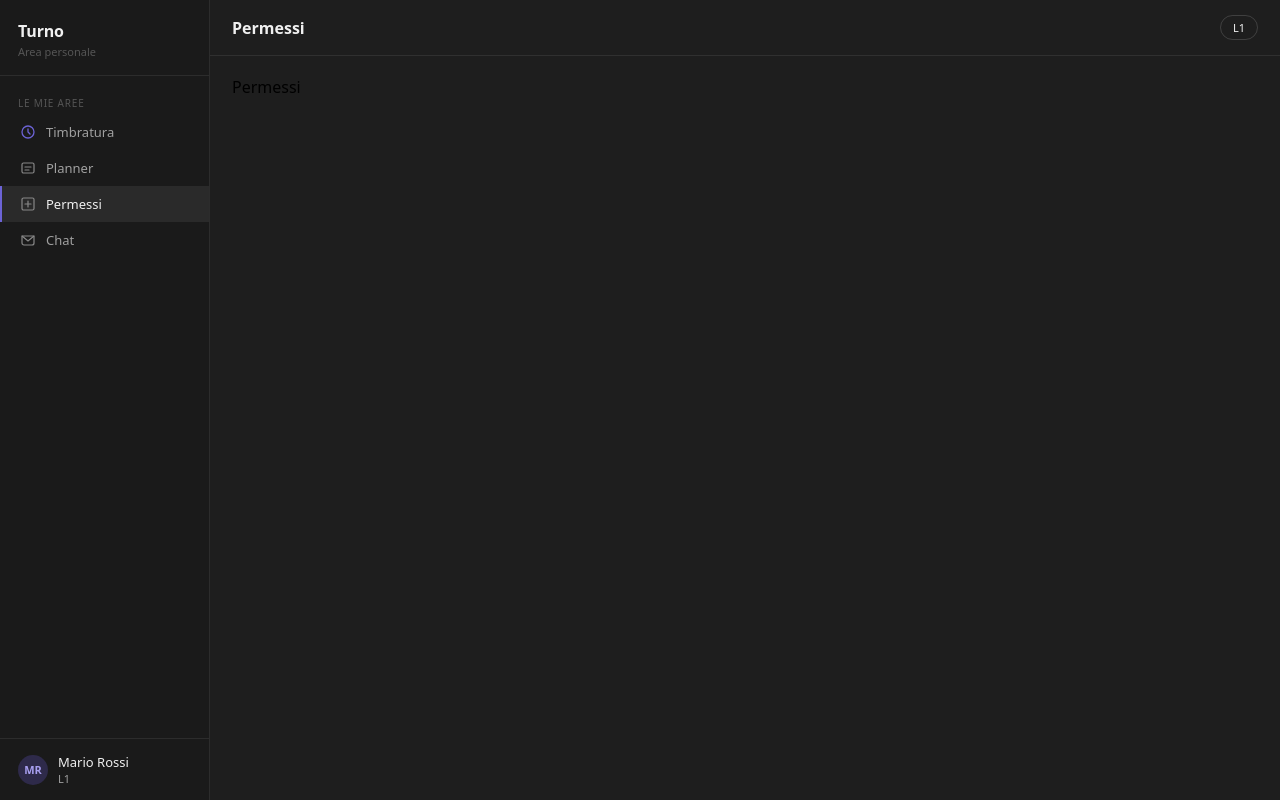
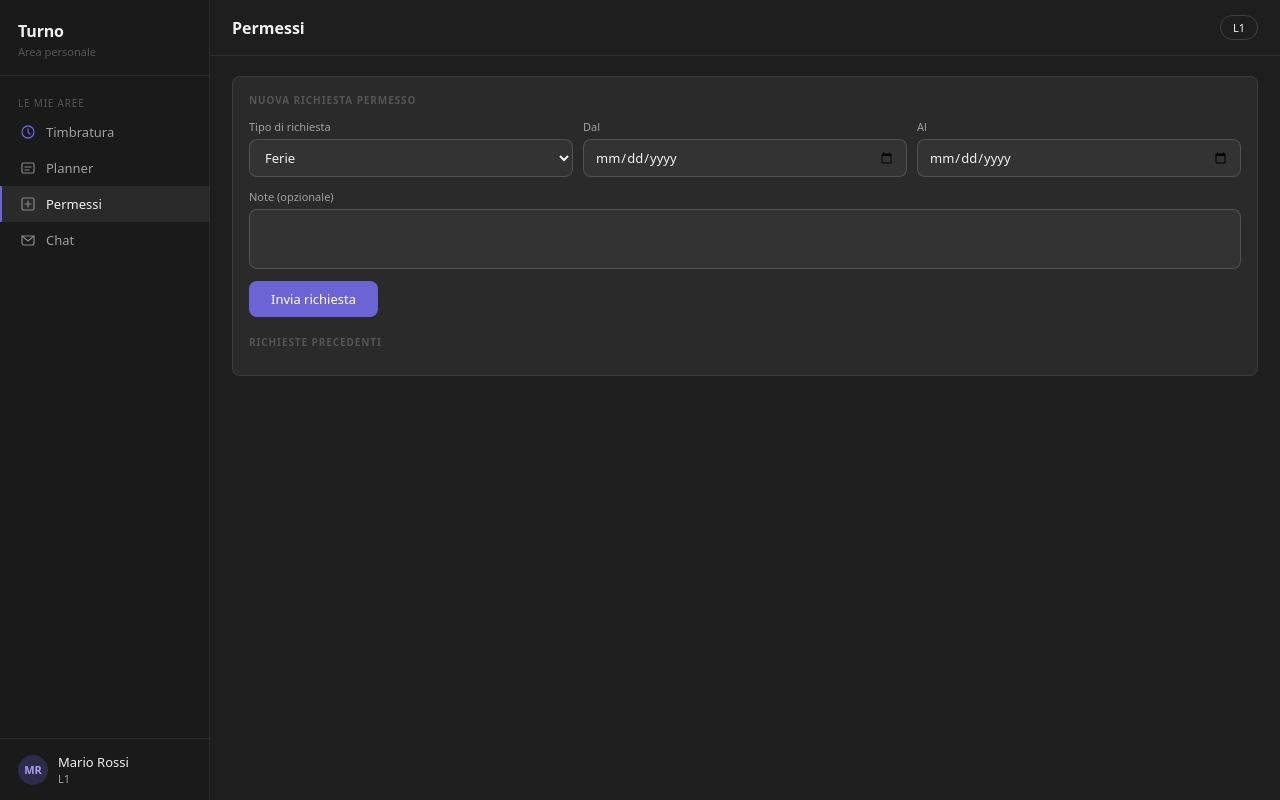
Before and after one commit to auroraloprino/Turno, a Vue app in the folder frontend/: page /user/permessi in a window 1280 px wide. Built offline with nearby package versions, Linux system fonts and the light colour scheme.

Commit message:
Permissions + file selector

```diff
--- a/frontend/src/views/user/PermessiView.vue
+++ b/frontend/src/views/user/PermessiView.vue
@@ -1 +1,106 @@
-<template><div>Permessi</div></template>
+<template>
+  <div class="card">
+    <div class="card-title">Nuova richiesta permesso</div>
+    <div class="perm-form">
+      <div class="form-row">
+        <div class="fg">
+          <label>Tipo di richiesta</label>
+          <select v-model="form.tipo">
+            <option>Ferie</option>
+            <option>Permesso</option>
+            <option>Malattia</option>
+            <option>Altro</option>
+          </select>
+        </div>
+        <div class="fg">
+          <label>Dal</label>
+          <input type="date" v-model="form.dal" />
+        </div>
+        <div class="fg">
+          <label>Al</label>
+          <input type="date" v-model="form.al" />
+        </div>
+      </div>
+      <div class="fg">
+        <label>Note (opzionale)</label>
+        <textarea v-model="form.note"></textarea>
+      </div>
+      <div v-if="form.tipo === 'Malattia'" class="fg">
+        <label>Certificato medico</label>
+        <div class="file-row">
+          <button class="btn-file" @click="fileInput?.click()">Scegli file</button>
+          <span class="file-name">{{ form.certificato || 'Nessun file selezionato' }}</span>
+        </div>
+        <input ref="fileInput" type="file" accept=".pdf,.jpg,.jpeg,.png" style="display:none" @change="onFile" />
+      </div>
+      <button class="btn-send" @click="invia">Invia richiesta</button>
+    </div>
+
+    <div class="past-title">Richieste precedenti</div>
+    <div v-for="(p, i) in richieste" :key="i" class="perm-row-past">
+      <div>
+        <span class="perm-tipo">{{ p.tipo }}</span>
+        <span class="perm-d">· {{ fmt(p.dal) }}{{ p.al !== p.dal ? ' – ' + fmt(p.al) : '' }}</span>
+      </div>
+      <span class="pill" :class="statoClass(p.stato)">{{ p.stato }}</span>
+    </div>
+  </div>
+</template>
+
+<script setup lang="ts">
+import { ref } from 'vue'
+
+const form = ref({ tipo: 'Ferie', dal: '', al: '', note: '', certificato: '' })
+const richieste = ref<{ tipo: string; dal: string; al: string; stato: string }[]>([])
+
+function invia() {
+  if (!form.value.dal || !form.value.al) return
+  richieste.value.unshift({ tipo: form.value.tipo, dal: form.value.dal, al: form.value.al, stato: 'in attesa' })
+  form.value = { tipo: 'Ferie', dal: '', al: '', note: '', certificato: '' }
+}
+
+const fileInput = ref<HTMLInputElement | null>(null)
+
+function onFile(e: Event) {
+  const file = (e.target as HTMLInputElement).files?.[0]
+  form.value.certificato = file?.name ?? ''
+}
+
+function fmt(d: string) {
+  if (!d) return ''
+  const [y, m, g] = d.split('-')
+  return `${g}/${m}/${y}`
+}
+
+function statoClass(stato: string) {
+  if (stato === 'approvata') return 'p-ok'
+  if (stato === 'rifiutata') return 'p-no'
+  return 'p-pend'
+}
+</script>
+
+<style scoped>
+.file-row {
+  display: flex;
+  align-items: center;
+  gap: 10px;
+}
+
+.btn-file {
+  padding: 6px 14px;
+  font-size: 12px;
+  background: var(--bg-tertiary);
+  border: 0.5px solid var(--border-md);
+  border-radius: var(--radius-md);
+  color: var(--text-primary);
+  cursor: pointer;
+  font-family: inherit;
+  transition: opacity 0.12s;
+}
+.btn-file:hover { opacity: 0.7; }
+
+.file-name {
+  font-size: 11px;
+  color: var(--text-secondary);
+}
+</style>
```
